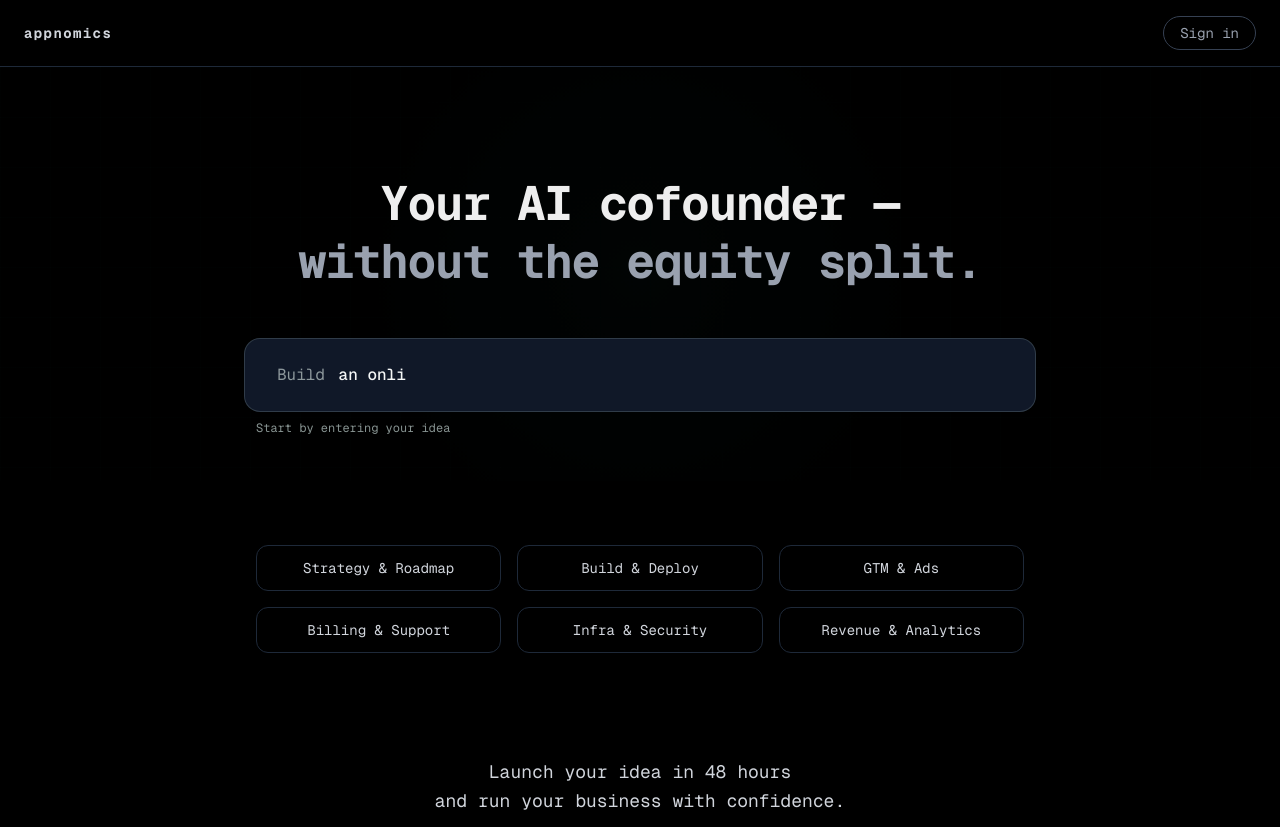
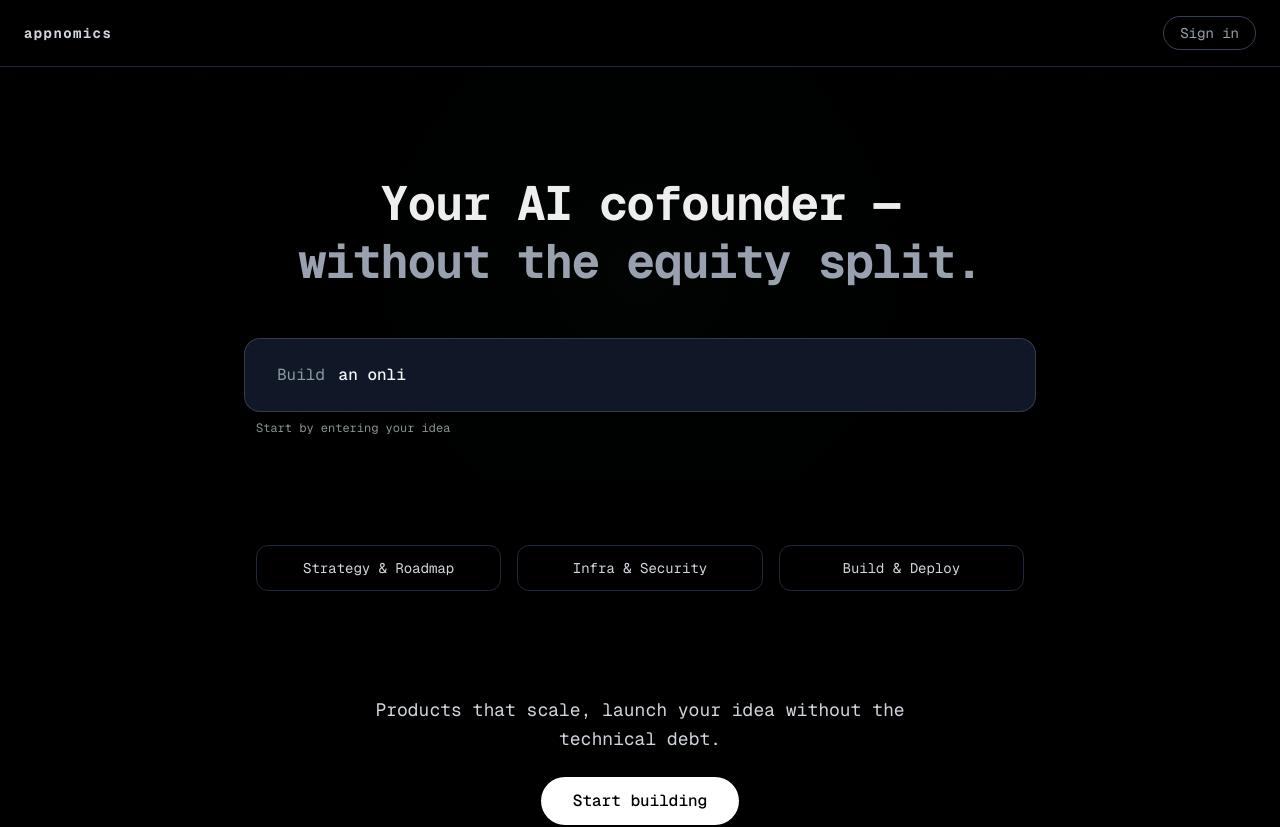
Before and after one commit to rup2701/appnomics-landing, a Next.js app: page / in a window 1280 px wide. Shown: the top 827 px of the page. Built offline with nearby package versions, Linux system fonts and the light colour scheme.

Commit message:
style: Update content and labels in Home component for clarity and focus

```diff
--- a/app/page.tsx
+++ b/app/page.tsx
@@ -77,11 +77,11 @@ export default function Home() {
           <div className="grid grid-cols-2 md:grid-cols-3 gap-4 text-sm text-gray-300 mb-10 py-6 md:py-8">
             {[
               'Strategy & Roadmap',
+              'Infra & Security',
               'Build & Deploy',
-              'GTM & Ads',
-              'Billing & Support',
-              'Infra & Security',
-              'Revenue & Analytics',
+              // 'GTM & Ads',
+              // 'Billing & Support',
+              // 'Revenue & Analytics',
             ].map((label) => (
               <div
                 key={label}
@@ -95,8 +95,7 @@ export default function Home() {
           {/* CTA Block */}
           <div className="py-6 md:py-8">
             <p className="text-lg text-gray-300 max-w-xl mx-auto leading-relaxed">
-              Launch your idea in 48 hours<br />
-              and run your business with confidence.
+              Products that scale, launch your idea without the technical debt.
             </p>
             <div className="mt-6">
               <button className="bg-white text-black px-8 py-3 rounded-full font-medium hover:bg-gray-200 transition">
```
